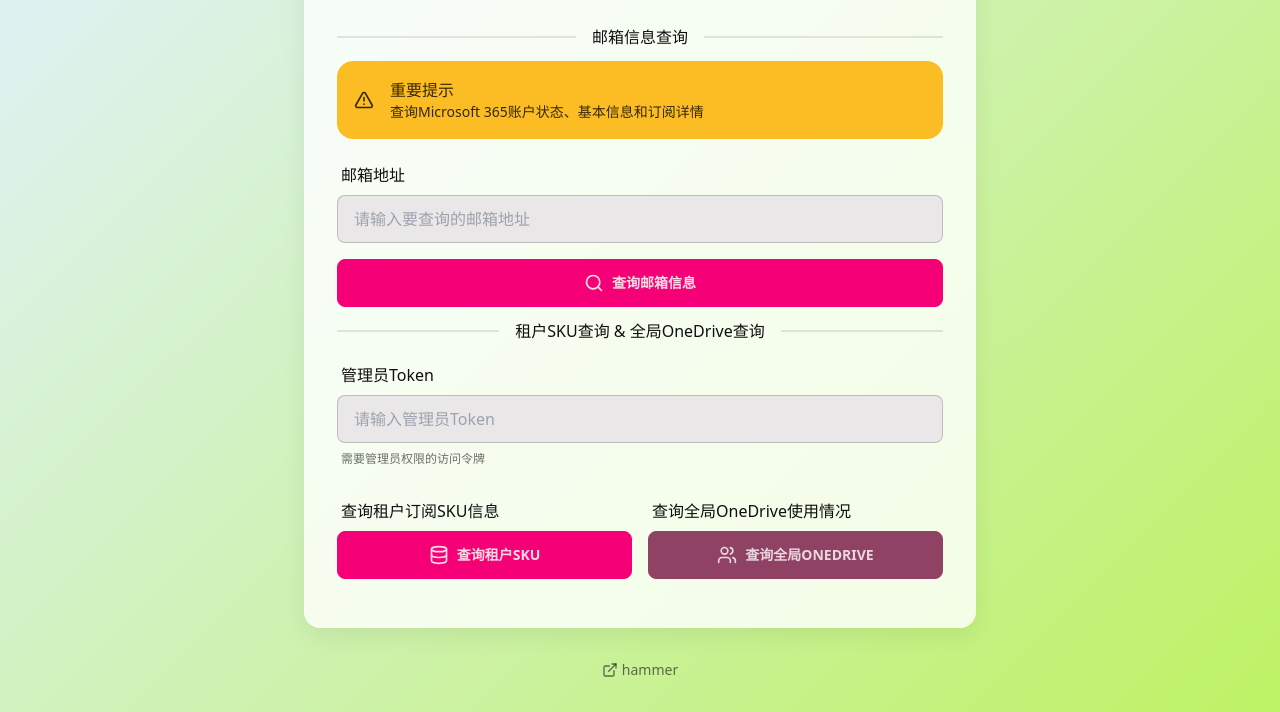
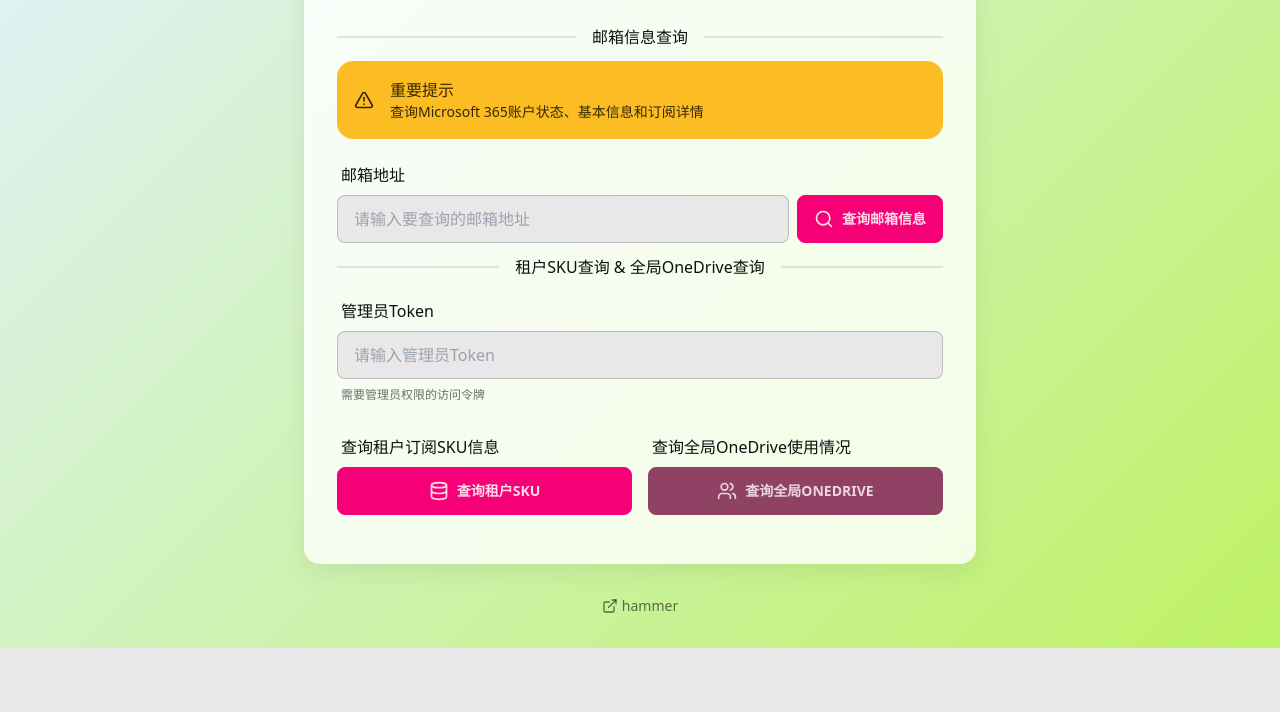
Before and after one commit to Ham0mer/Microsoft-office-365, a website: page public/index.html in a window 1280 px wide. Shown: the part 152-864 px from the top of the page. After the commit the page ends 800 px from the top, so only its background shows below. Drawn offline with nearby package versions, Linux system fonts and the light colour scheme.

Commit message:
Refactor email input section in index.html to improve layout by combining input and button into a single flex container. Update footer link to remove trailing slash for consistency.

```diff
--- a/public/index.html
+++ b/public/index.html
@@ -85,12 +85,14 @@
             <form id="emailForm" class="space-y-4">
                 <div class="form-control">
                     <label class="label font-medium">邮箱地址</label>
-                    <input type="email" name="email" class="input input-bordered w-full" required placeholder="请输入要查询的邮箱地址">
+                    <div class="flex gap-2">
+                        <input type="email" name="email" class="input input-bordered w-full" required placeholder="请输入要查询的邮箱地址">
+                        <button type="submit" class="btn btn-primary ">
+                            <i data-lucide="search" class="w-5 h-5"></i> 查询邮箱信息
+                        </button>
+                    </div>
+
                 </div>
-
-                <button type="submit" class="btn btn-primary w-full flex gap-2 items-center">
-                    <i data-lucide="search" class="w-5 h-5"></i> 查询邮箱信息
-                </button>
             </form>
 
             <div id="emailResult" class="hidden mt-4"></div>
@@ -168,7 +170,7 @@
     <footer class="text-center text-sm text-base-content/60 mb-4">
         <p class="flex items-center justify-center gap-1">
             <i data-lucide="external-link" class="h-4 w-4"></i>
-            <a href="https:/jk.sb/" target="_blank" class="hover:text-primary transition-colors">hammer</a>
+            <a href="https:/jk.sb" target="_blank" class="hover:text-primary transition-colors">hammer</a>
         </p>
     </footer>
 
```
